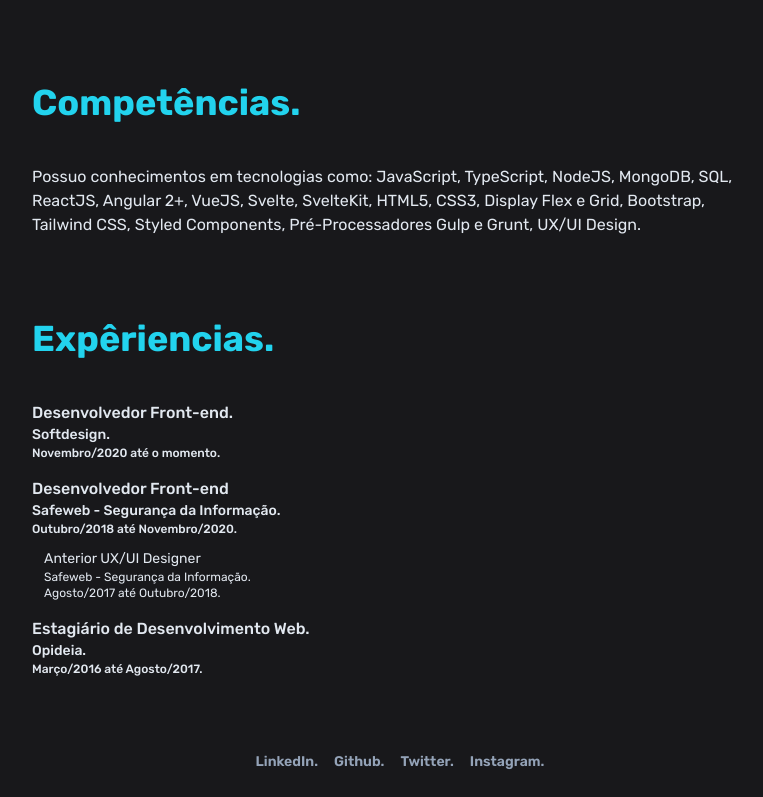
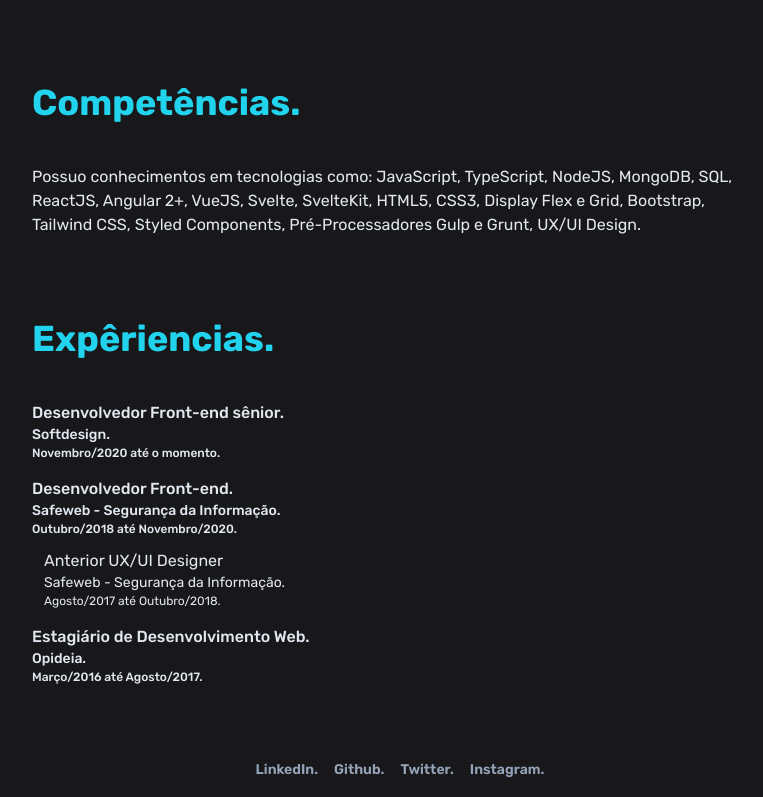
Before and after one commit to niagalves/niagalves.com, a SvelteKit app: page / in a window 1280 px wide. Shown: the part 667-1464 px from the top of the page, without its empty margins (240-1003 px from the left). Built offline with nearby package versions, Linux system fonts and the light colour scheme.

Commit message:
fix: text, experience component

```diff
--- a/src/routes/components/Experience.svelte
+++ b/src/routes/components/Experience.svelte
@@ -11,12 +11,12 @@
 
 	const list: List[] = [
 		{
-			title: 'Desenvolvedor Front-end.',
+			title: 'Desenvolvedor Front-end sênior.',
 			company: 'Softdesign.',
 			date: 'Novembro/2020 até o momento.'
 		},
 		{
-			title: 'Desenvolvedor Front-end',
+			title: 'Desenvolvedor Front-end.',
 			company: 'Safeweb - Segurança da Informação.',
 			date: 'Outubro/2018 até Novembro/2020.',
 			prev: [
@@ -47,8 +47,8 @@
 					{#if item.prev}
 						{#each item.prev as prev}
 							<div class="ml-3 mt-3 flex flex-col">
-								<h4 class="font-normal text-sm">{prev.title}</h4>
-								<small class="font-normal text-xs">{prev.company}</small>
+								<h4 class="font-normal text-base">{prev.title}</h4>
+								<small class="font-normal text-sm">{prev.company}</small>
 								<time class="text-xs font-normal">{prev.date}</time>
 							</div>
 						{/each}
```
